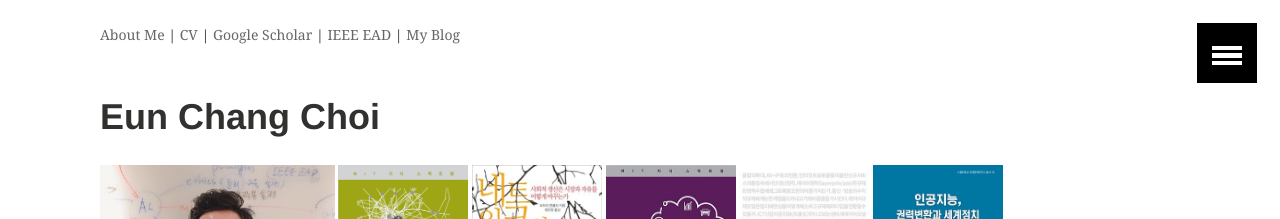
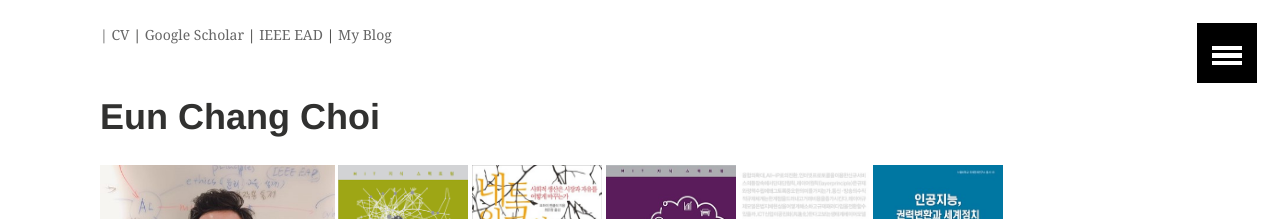
Before and after one commit to eunchangchoi/eunchangchoi.github.io, a Jekyll site: the page built from index.md, in a window 1280 px wide. Shown: the top 219 px of the page. Built offline with Jekyll 4.4.1, drawn with Linux system fonts in a browser that asks for light colours.

Commit message:
Update header.html

```diff
--- a/_includes/header.html
+++ b/_includes/header.html
@@ -1,10 +1,10 @@
 <header id="masthead">
   <div class="inner-wrap">
-    <a href="{{ site.url }}/" class="menu_"> About Me  </a>|
+    <a About Me  </a>|
 	<a class="menu_"href="https://drive.google.com/file/d/1drV4szB5DeZbYcURzShvXM0muLEzNiJV/view?usp=sharing"> CV </a>|
-	<a class="menu_"href="https://bit.ly/2Xffm9G">Google Scholar </a>|
+	<a class="menu_"href="https://bit.ly/2Xffm9G"> Google Scholar </a>|
     <a class="menu_"href="https://ieee-sa.imeetcentral.com/ead">IEEE EAD </a>|
-	<a class="menu_" href="https://ai-law-policy.blogspot.com">My Blog </a>
+	<a class="menu_" href="https://ai-law-policy.blogspot.com"> My Blog </a>
     <nav role="navigation" class="menu top-menu">
         {% include navigation.html %}
 
```
